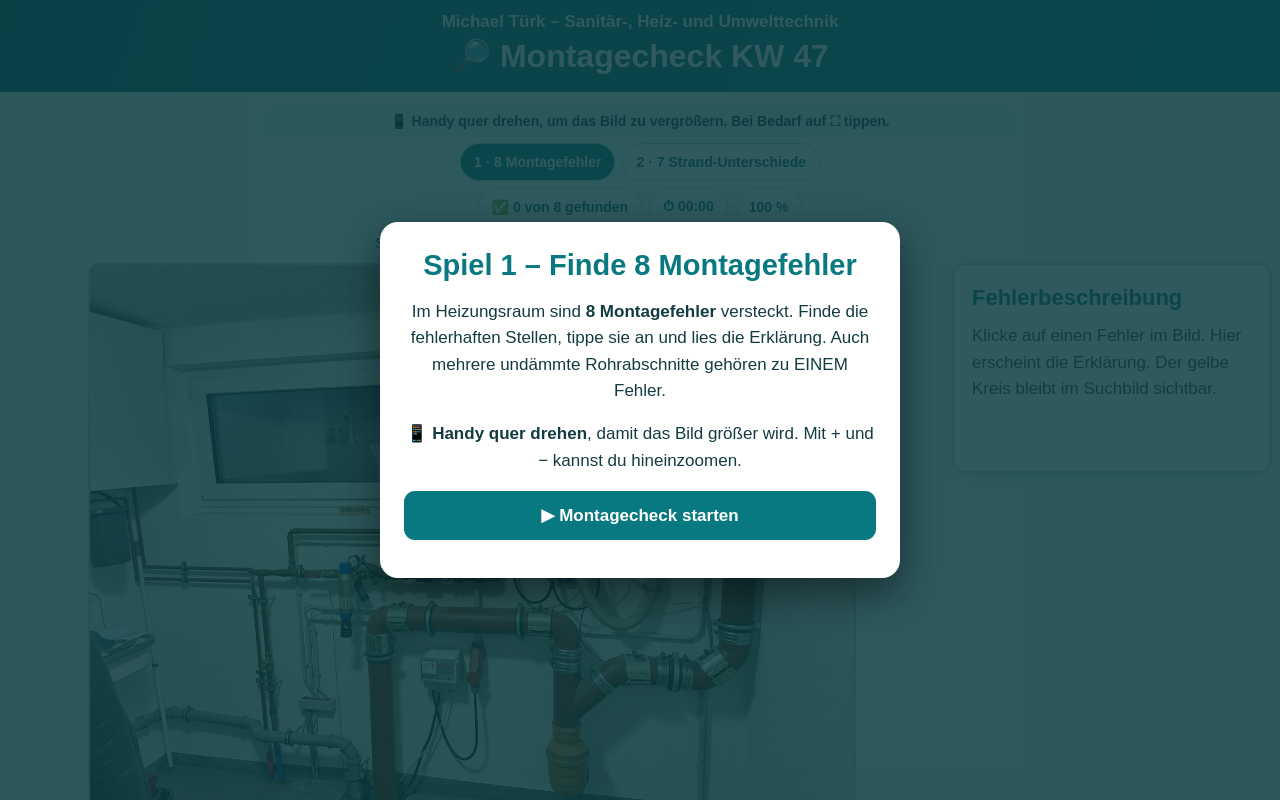
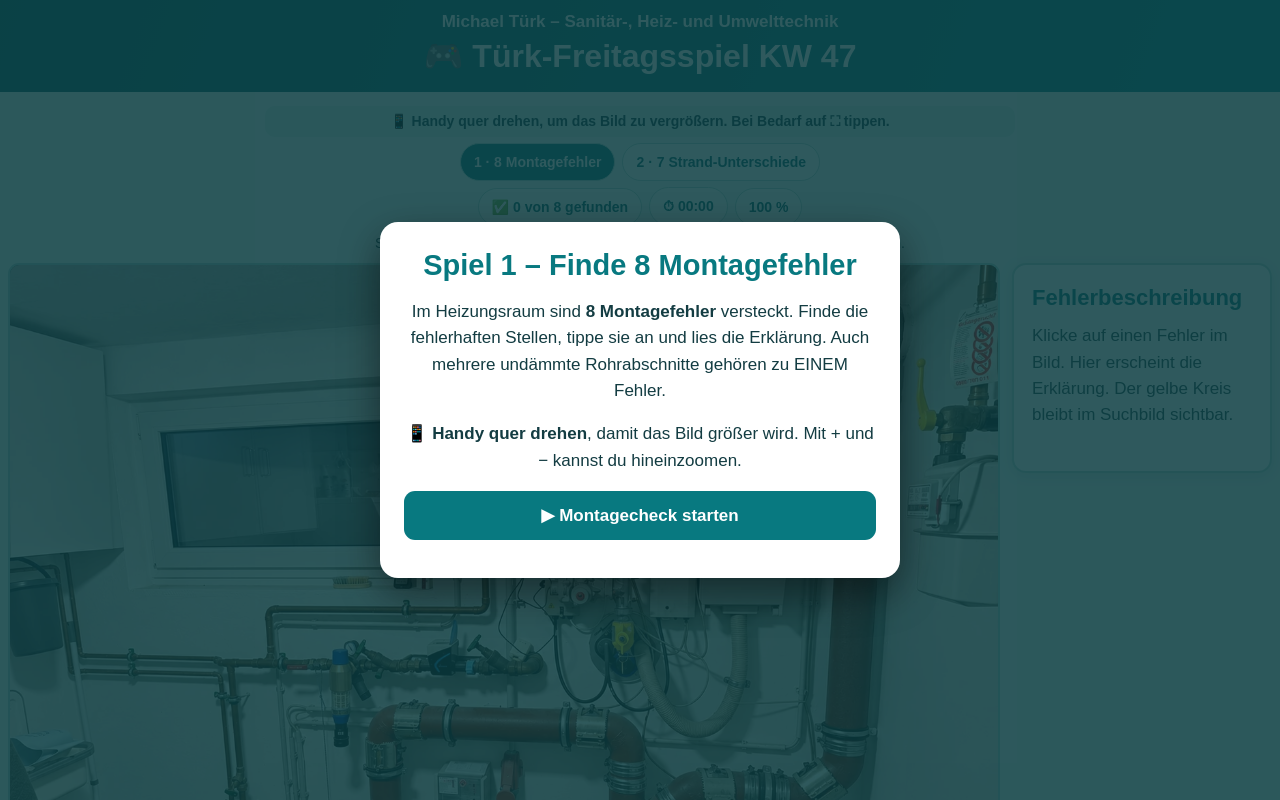
Before and after one commit to buerotuerk/Spiel-Fehlersuche, a plain HTML site: page kw47.html in a window 1280 px wide. Shown: the top 800 px of the page. Drawn offline with Linux system fonts and the light colour scheme.

Commit message:
Rename KW47 as Tuerk-Freitagsspiel, improve sharing preview, and enlarge desktop game area

```diff
--- a/kw47.html
+++ b/kw47.html
@@ -1,16 +1,25 @@
 <!doctype html>
 <html lang="de"><head><meta charset="utf-8"><meta name="viewport" content="width=device-width, initial-scale=1, viewport-fit=cover">
-<meta name="theme-color" content="#087980"><title>Türk Montagecheck KW 47 – 8 Montagefehler & 7 Strand-Unterschiede</title>
-<meta name="description" content="Türk Montagecheck KW 47: Finde 8 Montagefehler im Heizungsraum und danach 7 Unterschiede am Brickman-Strand.">
-<meta property="og:title" content="🔎 Türk-Montagecheck – 8 Montagefehler und 7 Strand-Unterschiede">
-<meta property="og:description" content="Zwei Suchspiele hintereinander: Erst den Heizungsraum prüfen, dann sieben Unterschiede am Strand finden.">
+<meta name="theme-color" content="#087980"><title>Türk-Freitagsspiel KW 47 – 8 Montagefehler und 7 Strand-Unterschiede</title>
+<meta name="description" content="Türk-Freitagsspiel KW 47: Finde 8 Montagefehler im Heizungsraum und danach 7 Unterschiede am Brickman-Strand.">
+<meta property="og:title" content="🎮 Türk-Freitagsspiel – Jetzt mitspielen!">
+<meta property="og:description" content="Finde 8 Montagefehler im Heizungsraum und 7 Unterschiede am Brickman-Strand. Jetzt spielen!">
 <meta property="og:image" content="https://buerotuerk.github.io/Spiel-Fehlersuche/kw47-strand-a.webp">
 <meta property="og:type" content="website">
+<meta property="og:locale" content="de_DE">
+<meta property="og:site_name" content="Türk-Freitagsspiel">
+<meta property="og:url" content="https://buerotuerk.github.io/Spiel-Fehlersuche/kw47.html">
+<meta property="og:image:type" content="image/webp">
+<meta property="og:image:alt" content="Brickman-Strand mit Türk-, Viega- und Geberit-Figuren">
+<meta name="twitter:card" content="summary_large_image">
+<meta name="twitter:title" content="🎮 Türk-Freitagsspiel – Jetzt mitspielen!">
+<meta name="twitter:description" content="8 Montagefehler und 7 Strand-Unterschiede finden">
+<meta name="twitter:image" content="https://buerotuerk.github.io/Spiel-Fehlersuche/kw47-strand-a.webp">
 <style>
 *{box-sizing:border-box}html,body{margin:0;min-height:100%;font-family:Arial,Helvetica,sans-serif;background:#edf7f5;color:#133c42}
 header{background:linear-gradient(110deg,#075c61,#078990);color:#fff;text-align:center;padding:12px}
 header b{font-size:clamp(13px,2vw,17px)}header h1{margin:5px 0;font-size:clamp(21px,3.4vw,32px)}
-main{max-width:1550px;margin:auto;padding:8px}
+main{max-width:1900px;margin:auto;padding:8px}
 .bar{display:flex;align-items:center;justify-content:center;gap:7px;flex-wrap:wrap;margin:6px auto}
 button,.pill{border:1px solid #b6d7d3;background:white;color:#07666d;padding:10px 13px;border-radius:22px;font-size:14px;font-weight:750;cursor:pointer;touch-action:manipulation}
 button.active{background:#087980;color:#fff}button:focus-visible{outline:3px solid #e7bc29}button:disabled{opacity:.5}
@@ -30,7 +39,7 @@ button.active{background:#087980;color:#fff}button:focus-visible{outline:3px sol
 #tools{display:flex;justify-content:center;gap:6px;flex-wrap:wrap;margin:9px auto}
 #tools button{background:#08646b;color:white;min-width:44px}
 #tools #hint{background:#fff0a6;color:#543e00}
-#gamearea{display:grid;grid-template-columns:minmax(0,1fr) 320px;align-items:start;gap:16px;margin:10px auto;max-width:1500px}
+#gamearea{display:grid;grid-template-columns:minmax(0,1fr) 260px;align-items:start;gap:12px;margin:10px auto;max-width:1850px;width:100%}
 #gamearea #board{min-width:0}
 #infopanel{background:white;border:2px solid #b9d9d4;border-radius:14px;padding:20px 18px;box-shadow:0 3px 14px #114f4822;min-height:210px;align-self:start}
 #infopanel h2{margin:0 0 12px;color:#087980;font-size:22px}
@@ -63,7 +72,7 @@ body.immersive-on #tools button{min-width:38px;padding:8px 10px}
 @media(max-width:650px){header{padding:7px}header h1{font-size:20px}header b{font-size:12px}#instruction{font-size:12px}#rotate{font-size:12px}.bar button,.pill{font-size:12px;padding:8px}#tools button{font-size:12px;min-width:34px;padding:9px}}
 </style></head>
 <body>
-<header><b>Michael Türk – Sanitär-, Heiz- und Umwelttechnik</b><h1>🔎 Montagecheck KW 47</h1></header>
+<header><b>Michael Türk – Sanitär-, Heiz- und Umwelttechnik</b><h1>🎮 Türk-Freitagsspiel KW 47</h1></header>
 <main><div id="rotate">📱 Handy quer drehen, um das Bild zu vergrößern. Bei Bedarf auf ⛶ tippen.</div>
 <div class="bar"><button id="choose1" class="active">1 · 8 Montagefehler</button><button id="choose2">2 · 7 Strand-Unterschiede</button></div>
 <div class="bar"><span id="count" class="pill">✅ 0 von 8 gefunden</span><span id="clock" class="pill">⏱ 00:00</span><span id="zoomlabel" class="pill">100 %</span></div>
@@ -119,7 +128,7 @@ function bound(){const d=imageDims();dx=Math.min(0,Math.max(d.w*(1-zoom),dx));dy
 function paint(){bound();vp.style.transform='translate('+dx+'px,'+dy+'px) scale('+zoom+')';$('zoomlabel').textContent=Math.round(zoom*100)+' %'}
 function zoomTo(value,x=imageDims().w/2,y=imageDims().h/2){const z=Math.max(1,Math.min(8,value)),ix=(x-dx)/zoom,iy=(y-dy)/zoom;zoom=z;dx=x-ix*z;dy=y-iy*z;paint()}
 function resetZoom(){zoom=1;dx=dy=0;paint()}
-function fitBoard(){if(immersive)return;const area=board.parentElement,sidebar=$('infopanel'),single=window.matchMedia('(max-width: 950px)').matches,maxWidth=area.clientWidth-(single?0:sidebar.offsetWidth+16),maxHeight=Math.max(200,innerHeight*.72),ratio=game===0?4/3:8/3;board.style.width=Math.round(Math.min(maxWidth,maxHeight*ratio))+'px';board.style.margin='0 auto';resetZoom()}
+function fitBoard(){if(immersive)return;const area=board.parentElement,sidebar=$('infopanel'),single=window.matchMedia('(max-width: 950px)').matches,maxWidth=area.clientWidth-(single?0:sidebar.offsetWidth+12),maxHeight=Math.max(200,innerHeight*.93),ratio=game===0?4/3:8/3;board.style.width=Math.round(Math.min(maxWidth,maxHeight*ratio))+'px';board.style.margin='0 auto';resetZoom()}
 function clearHint(){if(hint){hint.remove();hint=null}}
 function makeMark(part,which,hinting=false){const [x,y,rx,ry]=part,el=document.createElement('span');el.className='mark'+(hinting?' hint':'');el.style.left=x/W*100+'%';el.style.top=y/H*100+'%';el.style.width=rx*2/W*100+'%';el.style.height=ry*2/H*100+'%';el.textContent=hinting?'?':'✓';$(which?'marksB':'marksA').append(el);return el}
 function announce(text){$('note').textContent=text}
```
